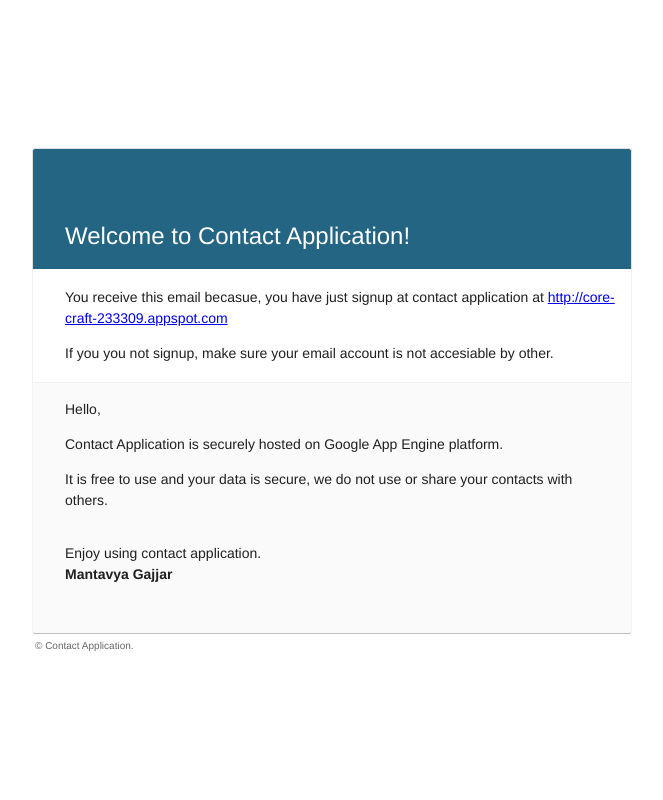
After one commit to mga-odoo/intern-contacts, a Flask app: template templates/signup-email.html in a window 1280 px wide. The commit adds this page. Shown: the whole page, without its empty margins (308-971 px from the left). Run offline with Flask 2, Linux system fonts and the light colour scheme; the template is opened without the code that fills it, so the values that code supplies are empty.

Commit message:
[IMP]: implement signup process, user will be asked for the personal information on first time login

```diff
--- a/controllers/contact.py
+++ b/controllers/contact.py
@@ -1,5 +1,7 @@
 # -*- coding: utf-8 -*-
 #!/usr/bin/env python
+
+import random
 
 from flask import Blueprint
 from flask import render_template
@@ -14,6 +16,9 @@ from google.appengine.ext import ndb
 from google.appengine.api import users
 
 app = Blueprint('contacts', __name__, template_folder='templates')
+colors = ['#f44336', '#ec407a', '#f44336', '#9c27b0', '#5e35b1', '#3949ab',
+    '#1e88e5', '#039be5', '#00acc1', '#00897b', '#43a047', '#7cb342', '#c0ca33'
+    '#fdd835', '#ffb300', '#fb8c00', '#f4511e', '#6d4c41']
 
 def group_list():
     group = Group.query(Group.user == users.get_current_user()).order(Group.name)
@@ -22,12 +27,15 @@ def group_list():
 
 @app.route('/contacts')
 @app.route('/contacts/group/<group_key>')
-def contacts_list(group_key=None):
+def contacts_list(group_key=None, available=False):
     '''Return the page with list of contact
     Params: group_key is used to filter the contacts by groups'''
 
     context = login()
     contact = Contact.query(Contact.user == users.get_current_user()).order(Contact.name)
+    if context.get('is_admin'):
+        contact = Contact.query().order(Contact.name)
+
     if group_key:
         contact = Contact.query(Contact.user == users.get_current_user()
                 and Contact.group == ndb.Key(urlsafe=group_key)).order(Contact.name)
@@ -58,7 +66,7 @@ def contact_save():
 
     group = Group()
     if request.form.get('contact_group'):
-        group = group.browse(request.form.get('contact_group'))
+        group = ndb.Key(urlsafe=request.form.get('contact_group')).get()
 
     contact.user = users.get_current_user()
     contact.group = group.key
@@ -66,6 +74,8 @@ def contact_save():
     contact.email = request.form.get('contact_email')
     contact.phone = request.form.get('contact_phone')
     contact.note = request.form.get('contact_note')
+
+    contact.color = random.sample(colors, 1)[0]
 
     if contact.name and contact.email:
         contact.put()
--- a/main.py
+++ b/main.py
@@ -15,13 +15,15 @@
 # See the License for the specific language governing permissions and
 # limitations under the License.
 
-from flask import Flask, render_template
+from flask import Flask
+from flask import render_template
+from flask import redirect
 
 from google.appengine.api import users
 from google.appengine.ext import ndb
 
-from controllers import group, contact
-from models import Group, Contact
+from controllers import group, contact, signup
+from models import Group, Contact, User
 
 from users import login
 
@@ -30,8 +32,13 @@ app.debug = True
 
 app.register_blueprint(contact.app)
 app.register_blueprint(group.app)
+app.register_blueprint(signup.app)
 
 @app.route('/')
-def index(group_key=None):
+def index():
     context = login()
+
+    if context.get('user') and not context.get('profile'):
+        return redirect('/signup')
+
     return render_template('index.html', context=context)
--- a/src/css/style.css
+++ b/src/css/style.css
@@ -31,3 +31,7 @@ a:hover{
 .mt8 {
   margin-top: 8px;
 }
+
+.card {
+  border-radius: 0rem;
+}
--- a/templates/index.html
+++ b/templates/index.html
@@ -23,7 +23,7 @@
 
     {% for contact in contacts %}
       <div class="col-sm-3" style="margin-top: 15px;">
-        <div class="card">
+        <div class="card" style="border-left: 5px solid {{ contact.color }};">
           <a href="/contacts/edit/{{ contact.key.urlsafe() }}">
             <div class="card-img-top"></div>
             <div class="card-body" style="padding: 12px;">
@@ -35,6 +35,7 @@
         </div>
       </div>
     {% endfor %}
+
   </div>
 </div>
 {% endblock %}
--- /dev/null
+++ b/templates/signup-email.html
@@ -0,0 +1,104 @@
+<html>
+  <head></head>
+<body>
+  <div style="text-align: center; width: 100%" width="100%">
+    <table width="100%" height="100%" style="min-width: 348px; margin:auto;" border="0" cellspacing="0" cellpadding="0">
+      <tr height="32px"></tr>
+      <tr align="center">
+        <td width="32px"></td>
+        <td>
+          <table border="0" cellspacing="0" cellpadding="0" style="max-width: 600px;">
+            <tr height="16"></tr>
+            <tr>
+              <td>
+                <table bgcolor="#246584" width="100%" border="0" cellspacing="0" cellpadding="0" style="min-width: 332px; max-width: 600px; border: 1px solid #E0E0E0; border-bottom: 0; border-top-left-radius: 3px; border-top-right-radius: 3px; background:#246584">
+                  <tr>
+                    <td height="72px" colspan="3"></td>
+                  </tr>
+                  <tr>
+                    <td width="32px"></td>
+                    <td style="font-family: Roboto-Regular,Helvetica,Arial,sans-serif; font-size: 24px; color: #FFFFFF; line-height: 1.25;">Welcome to Contact Application!</td>
+                    <td width="32px"></td>
+                  </tr>
+                  <tr>
+                    <td height="18px" colspan="3"></td>
+                  </tr>
+                </table>
+              </td>
+            </tr>
+            <tr>
+              <td>
+                <table bgcolor="#FFFFFF" width="100%" border="0" cellspacing="0" cellpadding="0" style="min-width: 332px; max-width: 600px; border: 1px solid #F0F0F0; border-top: 0;background: #FFFFFF">
+                  <tr>
+                    <td height="18px" colspan="3"></td>
+                  </tr>
+                  <tr>
+                    <td width="32px"></td>
+                    <td style="font-family: Roboto-Regular,Helvetica,Arial,sans-serif; font-size: 14px; color: #202020; line-height: 1.5;">
+                      <p>You receive this email becasue, you have just signup at contact application at <a href="http://core-craft-233309.appspot.com">http://core-craft-233309.appspot.com</a></p>
+                      <p>If you you not signup, make sure your email account is not accesiable by other.</p>
+                    </td>
+                    <td width="10px"></td>
+                  </tr>
+                  <tr>
+                    <td height="18px" colspan="3"></td>
+                  </tr>
+                </table>
+              </td>
+            </tr>
+            <tr>
+              <td>
+                <table bgcolor="#FAFAFA" width="100%" border="0" cellspacing="0" cellpadding="0" style="min-width: 332px; max-width: 600px; border: 1px solid #F0F0F0; border-bottom: 1px solid #C0C0C0; background: #FAFAFA; border-top: 0; border-bottom-left-radius: 3px; border-bottom-right-radius: 3px;">
+                  <tr height="16px">
+                    <td width="32px" rowspan="3"></td>
+                    <td></td>
+                    <td width="32px" rowspan="3"></td>
+                  </tr>
+                  <tr>
+                    <td>
+                      <table border="0" cellspacing="0" cellpadding="0">
+                        <tr>
+                          <td style="font-family: Roboto-Regular,Helvetica,Arial,sans-serif; font-size: 14px; color: #202020; line-height: 1.5;">
+                            <p>Hello,</p>
+                            <p>Contact Application is securely hosted on Google App Engine platform.</p>
+                            <p>It is free to use and your data is secure, we do not use or share your contacts with others.</p>
+                          </td>
+                        </tr>
+                        <tr height="32px"></tr>
+                        <tr>
+                          <td style="font-family: Roboto-Regular,Helvetica,Arial,sans-serif; font-size: 14px; color: #202020; line-height: 1.5;">
+                            <div>Enjoy using contact application.</div>
+                            <div><strong>Mantavya Gajjar</strong></div>
+                          </td>
+                        </tr>
+                        <tr height="16px"></tr>
+                      </table>
+                    </td>
+                  </tr>
+                  <tr height="32px"></tr>
+                </table>
+              </td>
+            </tr>
+            <tr>
+              <td style="max-width: 600px; font-family: Roboto-Regular,Helvetica,Arial,sans-serif; font-size: 10px; color: #BCBCBC; line-height: 1.5;">
+                <tr>
+                  <td>
+                    <table style="font-family: Roboto-Regular,Helvetica,Arial,sans-serif; font-size: 10px; color: #666666; line-height: 18px; padding-bottom: 10px">
+                      <tr>
+                        <td>
+                          <p style="direction: ltr; text-align: left">&copy; Contact Application.</p>
+                        </td>
+                      </tr>
+                    </table>
+                  </td>
+                </tr>
+              </td>
+            </tr>
+          </table>
+        </td>
+        <td width="32px"></td>
+      </tr>
+      <tr height="32px"></tr>
+    </table>
+  </div>
+</body>
```
Also changed, not shown: controllers/signup.py (added, +50 -0 lines), models.py (+8 -12 lines), templates/contact.html (+8 -2 lines), templates/signup.html (added, +63 -0 lines), templates/template.html (+10 -0 lines), users.py (+15 -3 lines), src/images/preview.png (added).
